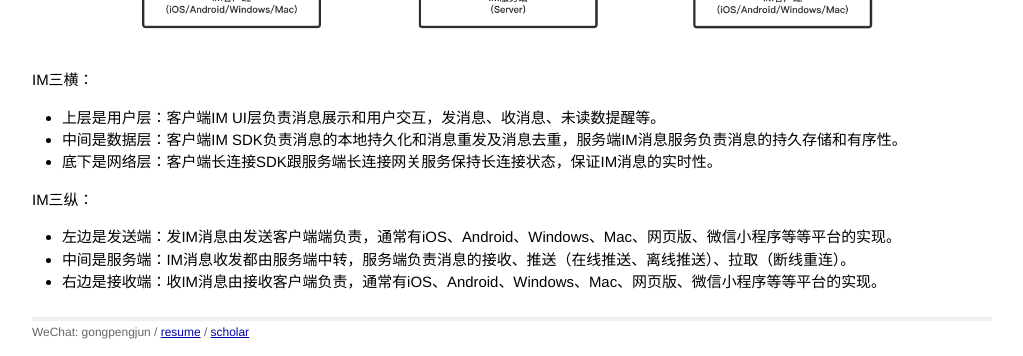
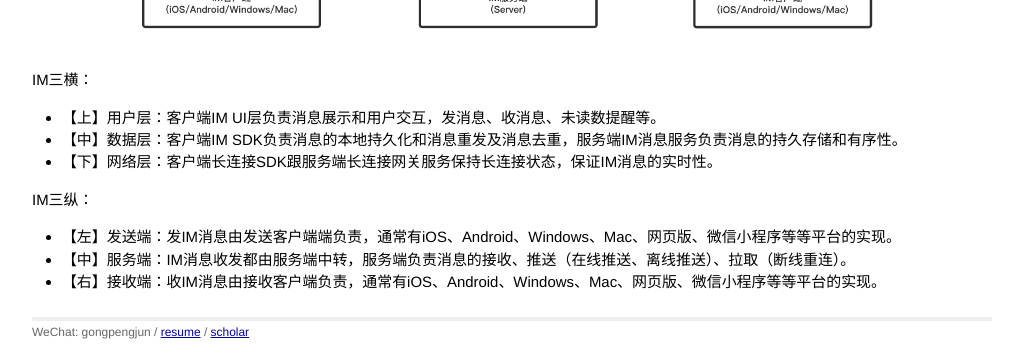
Before and after one commit to gongpengjun/gongpengjun.github.io, a Jekyll site: the page built from _posts/2022-07-03-im001-one-picture.markdown, in a window 1280 px wide. Shown: the part 729-1085 px from the top of the page, without its empty margins (128-1151 px from the left). Built offline with Jekyll 4.4.1, drawn with Linux system fonts in a browser that asks for light colours.

Commit message:
优化三纵三横行文

```diff
--- a/_posts/2022-07-03-im001-one-picture.markdown
+++ b/_posts/2022-07-03-im001-one-picture.markdown
@@ -15,12 +15,12 @@ IM系统是一个复杂的端到端系统，其业务本质要求系统必须是
 
 IM三横：
 
-- 上层是用户层：客户端IM UI层负责消息展示和用户交互，发消息、收消息、未读数提醒等。
-- 中间是数据层：客户端IM SDK负责消息的本地持久化和消息重发及消息去重，服务端IM消息服务负责消息的持久存储和有序性。
-- 底下是网络层：客户端长连接SDK跟服务端长连接网关服务保持长连接状态，保证IM消息的实时性。
+- 【上】用户层：客户端IM UI层负责消息展示和用户交互，发消息、收消息、未读数提醒等。
+- 【中】数据层：客户端IM SDK负责消息的本地持久化和消息重发及消息去重，服务端IM消息服务负责消息的持久存储和有序性。
+- 【下】网络层：客户端长连接SDK跟服务端长连接网关服务保持长连接状态，保证IM消息的实时性。
 
 IM三纵：
 
-- 左边是发送端：发IM消息由发送客户端端负责，通常有iOS、Android、Windows、Mac、网页版、微信小程序等等平台的实现。
-- 中间是服务端：IM消息收发都由服务端中转，服务端负责消息的接收、推送（在线推送、离线推送）、拉取（断线重连）。
-- 右边是接收端：收IM消息由接收客户端负责，通常有iOS、Android、Windows、Mac、网页版、微信小程序等等平台的实现。
+- 【左】发送端：发IM消息由发送客户端端负责，通常有iOS、Android、Windows、Mac、网页版、微信小程序等等平台的实现。
+- 【中】服务端：IM消息收发都由服务端中转，服务端负责消息的接收、推送（在线推送、离线推送）、拉取（断线重连）。
+- 【右】接收端：收IM消息由接收客户端负责，通常有iOS、Android、Windows、Mac、网页版、微信小程序等等平台的实现。
```
